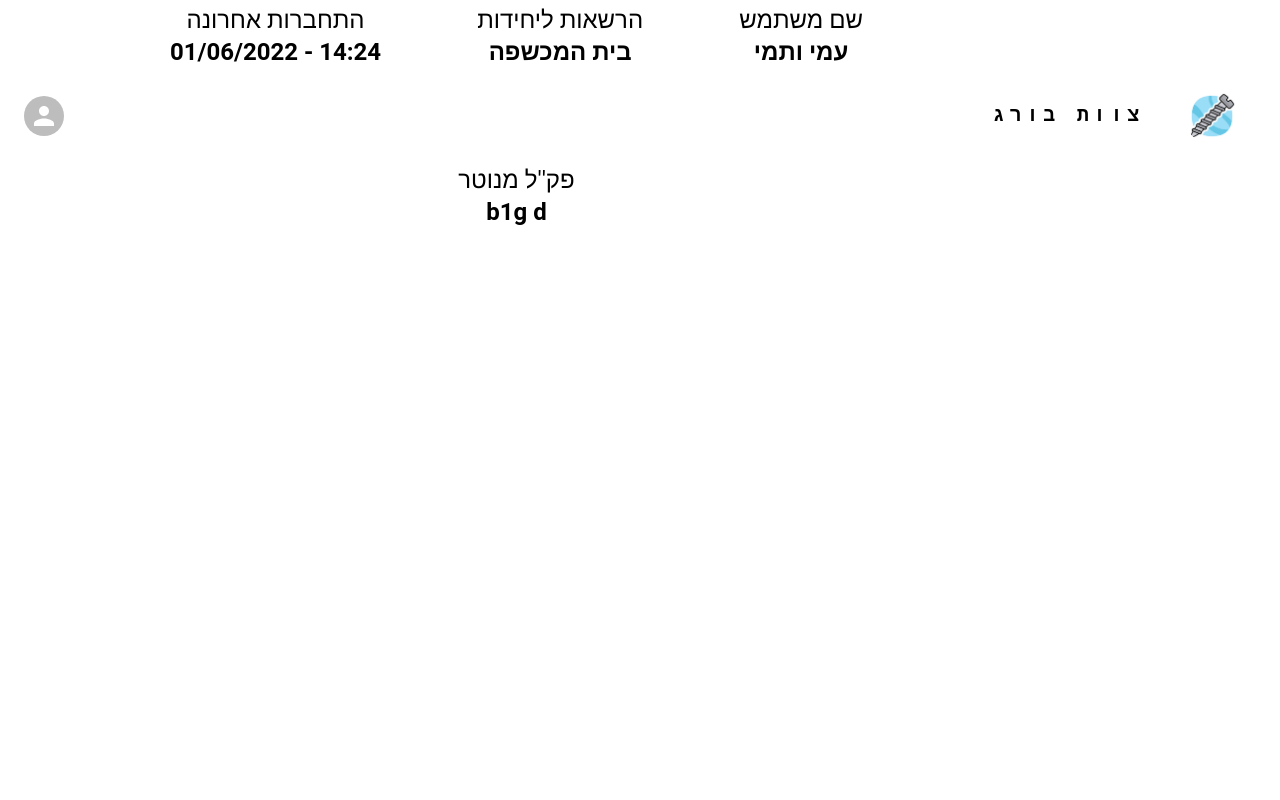
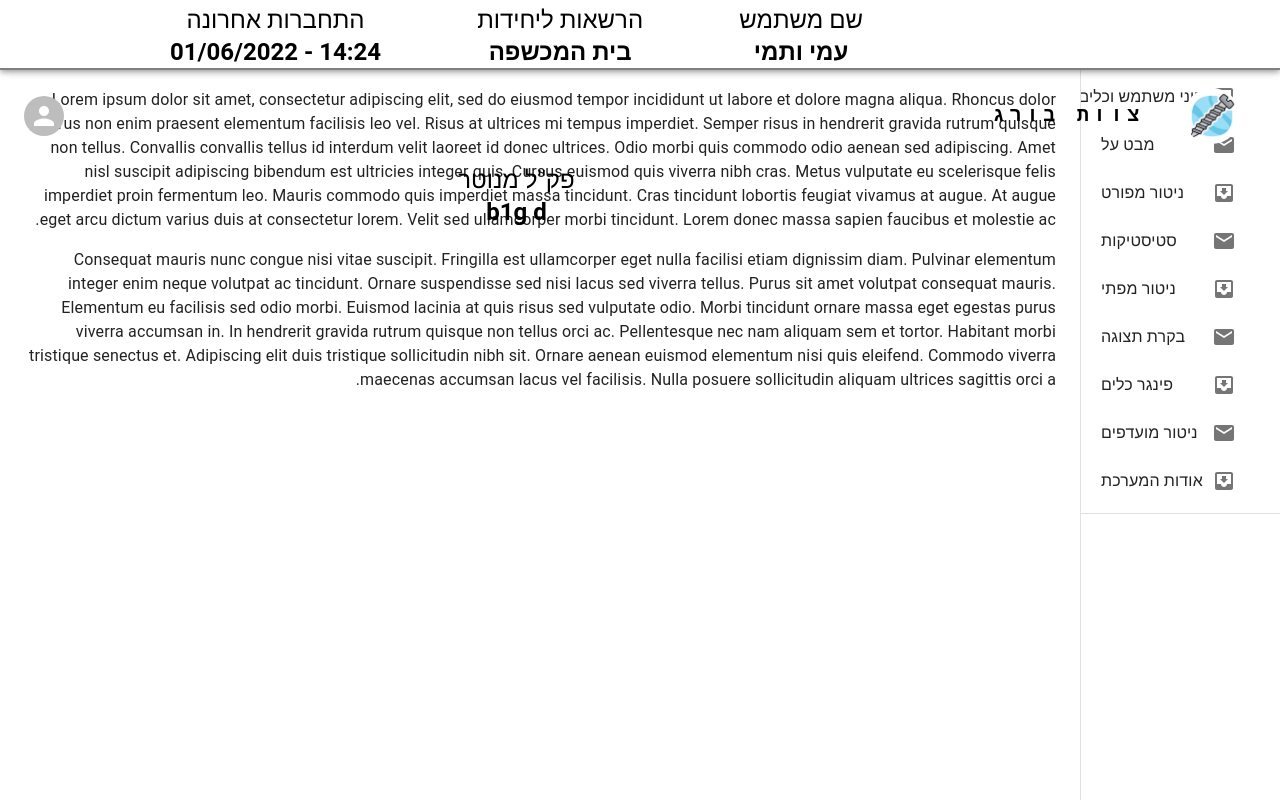
Before and after one commit to amiteli/MonitoringSite, a React (Vite) app: page / in a window 1280 px wide. Built offline with nearby package versions, Linux system fonts and the light colour scheme.

Commit message:
add sideBarMenu

```diff
--- a/src/App.tsx
+++ b/src/App.tsx
@@ -2,6 +2,7 @@ import { useState } from "react";
 import logo from "./logo.svg";
 import HeaderAppBar from "./components/HeaderAppBar";
 import { Box } from "@mui/material";
+import SideMenu from "./components/SideMenu";
 
 const HeaderData = {
   userName: "עמי ותמי",
@@ -19,7 +20,8 @@ function App() {
         overflow: "hidden",
       }}
     >
-      <HeaderAppBar HeaderData={HeaderData} />
+      <SideMenu />
+      {/* <HeaderAppBar HeaderData={HeaderData} /> */}
     </Box>
   );
 }
--- a/src/components/HeaderAppBar.tsx
+++ b/src/components/HeaderAppBar.tsx
@@ -16,6 +16,13 @@ import screw from "../images/screw.png";
 import HeaderInfo from "./HeaderInfo";
 
 type IProps = HeaderData;
+
+const HeaderData = {
+  userName: "עמי ותמי",
+  Permissions: "בית המכשפה",
+  lastLogIn: "14:24 - 01/06/2022",
+  pakalMonitored: "b1g d",
+};
 
 type HeaderData = {
   userName: string;
@@ -58,7 +65,16 @@ const HeaderAppBar = (props: IProps) => {
   };
 
   return (
-    <AppBar position="static" sx={{ backgroundColor: "white", color: "black" }}>
+    <AppBar
+      position="fixed"
+      sx={{
+        backgroundColor: "white",
+        height: "70px",
+        color: "black",
+        borderBottom: "2px solid grey",
+        zIndex: (theme) => theme.zIndex.drawer + 1,
+      }}
+    >
       <Container maxWidth="xl">
         <Toolbar disableGutters>
           <Avatar
--- /dev/null
+++ b/src/components/SideMenu.tsx
@@ -0,0 +1,256 @@
+import * as React from "react";
+import { styled, useTheme, Theme, CSSObject } from "@mui/material/styles";
+import Box from "@mui/material/Box";
+import MuiDrawer from "@mui/material/Drawer";
+import MuiAppBar, { AppBarProps as MuiAppBarProps } from "@mui/material/AppBar";
+import Toolbar from "@mui/material/Toolbar";
+import List from "@mui/material/List";
+import CssBaseline from "@mui/material/CssBaseline";
+import Typography from "@mui/material/Typography";
+import Divider from "@mui/material/Divider";
+import IconButton from "@mui/material/IconButton";
+import MenuIcon from "@mui/icons-material/Menu";
+import ChevronLeftIcon from "@mui/icons-material/ChevronLeft";
+import ChevronRightIcon from "@mui/icons-material/ChevronRight";
+import ListItem from "@mui/material/ListItem";
+import ListItemButton from "@mui/material/ListItemButton";
+import ListItemIcon from "@mui/material/ListItemIcon";
+import ListItemText from "@mui/material/ListItemText";
+import InboxIcon from "@mui/icons-material/MoveToInbox";
+import MailIcon from "@mui/icons-material/Mail";
+import HeaderAppBar from "./HeaderAppBar";
+
+interface AppBarProps extends MuiAppBarProps {
+  open?: boolean;
+}
+
+const HeaderData = {
+  userName: "עמי ותמי",
+  Permissions: "בית המכשפה",
+  lastLogIn: "14:24 - 01/06/2022",
+  pakalMonitored: "b1g d",
+};
+
+const sideBarMenuList = [
+  {
+    title: "נתוני משתמש וכלים",
+    icon: "david",
+    navigationTo: "/david",
+  },
+  {
+    title: "מבט על",
+    icon: "david",
+    navigationTo: "/david",
+  },
+  {
+    title: "ניטור מפורט",
+    icon: "david",
+    navigationTo: "/david",
+  },
+  {
+    title: "סטיסטיקות",
+    icon: "david",
+    navigationTo: "/david",
+  },
+  {
+    title: "ניטור מפתי",
+    icon: "david",
+    navigationTo: "/david",
+  },
+  {
+    title: "בקרת תצוגה",
+    icon: "david",
+    navigationTo: "/david",
+  },
+  {
+    title: "פינגר כלים",
+    icon: "david",
+    navigationTo: "/david",
+  },
+  {
+    title: "ניטור מועדפים",
+    icon: "david",
+    navigationTo: "/david",
+  },
+  {
+    title: "אודות המערכת",
+    icon: "david",
+    navigationTo: "/david",
+  },
+];
+
+const AppBar = styled(MuiAppBar, {
+  shouldForwardProp: (prop) => prop !== "open",
+})<AppBarProps>(({ theme, open }) => ({
+  zIndex: theme.zIndex.drawer + 1,
+  transition: theme.transitions.create(["width", "margin"], {
+    easing: theme.transitions.easing.sharp,
+    duration: theme.transitions.duration.leavingScreen,
+  }),
+  ...(open && {
+    marginLeft: drawerWidth,
+    width: `calc(100% - ${drawerWidth}px)`,
+    transition: theme.transitions.create(["width", "margin"], {
+      easing: theme.transitions.easing.sharp,
+      duration: theme.transitions.duration.enteringScreen,
+    }),
+  }),
+}));
+
+const drawerWidth = 200;
+
+const openedMixin = (theme: Theme): CSSObject => ({
+  width: drawerWidth,
+  transition: theme.transitions.create("width", {
+    easing: theme.transitions.easing.sharp,
+    duration: theme.transitions.duration.enteringScreen,
+  }),
+  overflowX: "hidden",
+});
+
+const closedMixin = (theme: Theme): CSSObject => ({
+  transition: theme.transitions.create("width", {
+    easing: theme.transitions.easing.sharp,
+    duration: theme.transitions.duration.leavingScreen,
+  }),
+  overflowX: "hidden",
+  width: `calc(${theme.spacing(7)} + 1px)`,
+  [theme.breakpoints.up("sm")]: {
+    width: `calc(${theme.spacing(8)} + 1px)`,
+  },
+});
+
+const DrawerHeader = styled("div")(({ theme }) => ({
+  display: "flex",
+  alignItems: "center",
+
+  justifyContent: "flex-end",
+  padding: theme.spacing(0, 1),
+  // necessary for content to be below app bar
+  ...theme.mixins.toolbar,
+}));
+
+const Drawer = styled(MuiDrawer, {
+  shouldForwardProp: (prop) => prop !== "open",
+})(({ theme, open }) => ({
+  width: drawerWidth,
+  flexShrink: 0,
+  whiteSpace: "nowrap",
+  boxSizing: "border-box",
+  ...(open && {
+    ...openedMixin(theme),
+    "& .MuiDrawer-paper": openedMixin(theme),
+  }),
+  ...(!open && {
+    ...closedMixin(theme),
+    "& .MuiDrawer-paper": closedMixin(theme),
+  }),
+}));
+
+export default function SideMenu() {
+  const theme = useTheme();
+  const [open, setOpen] = React.useState(true);
+
+  const handleDrawerOpen = () => {
+    setOpen(true);
+  };
+
+  const handleDrawerClose = () => {
+    setOpen(false);
+  };
+
+  return (
+    <Box sx={{ display: "flex" }}>
+      <CssBaseline />
+      <HeaderAppBar HeaderData={HeaderData} />
+
+      <Box sx={{ display: "flex" }}>
+        <CssBaseline />
+        {/* <AppBar position="fixed" open={open}>
+          <Toolbar>
+            <IconButton
+              color="inherit"
+              aria-label="open drawer"
+              onClick={handleDrawerOpen}
+              edge="start"
+              sx={{
+                marginRight: 5,
+                ...(open && { display: "none" }),
+              }}
+            >
+              <MenuIcon />
+            </IconButton>
+            <Typography variant="h6" noWrap component="div">
+              Mini variant drawer
+            </Typography>
+          </Toolbar>
+        </AppBar> */}
+        <Drawer variant="permanent" open={open} anchor="right">
+          <DrawerHeader></DrawerHeader>
+          <Divider />
+          <List>
+            {sideBarMenuList.map((text, index) => (
+              <ListItem key={index} disablePadding sx={{ display: "block" }}>
+                <ListItemButton
+                  sx={{
+                    minHeight: 48,
+                    justifyContent: open ? "initial" : "center",
+                    px: 2.5,
+                  }}
+                >
+                  <ListItemIcon
+                    sx={{
+                      minWidth: 0,
+                      mr: open ? 3 : "auto",
+                      justifyContent: "center",
+                    }}
+                  >
+                    {index % 2 === 0 ? <InboxIcon /> : <MailIcon />}
+                  </ListItemIcon>
+                  <ListItemText
+                    primary={text.title}
+                    sx={{ opacity: open ? 1 : 0 }}
+                  />
+                </ListItemButton>
+              </ListItem>
+            ))}
+          </List>
+          <Divider />
+        </Drawer>
+        <Box component="main" sx={{ flexGrow: 1, p: 3 }}>
+          <DrawerHeader />
+          <Typography paragraph>
+            Lorem ipsum dolor sit amet, consectetur adipiscing elit, sed do
+            eiusmod tempor incididunt ut labore et dolore magna aliqua. Rhoncus
+            dolor purus non enim praesent elementum facilisis leo vel. Risus at
+            ultrices mi tempus imperdiet. Semper risus in hendrerit gravida
+            rutrum quisque non tellus. Convallis convallis tellus id interdum
+            velit laoreet id donec ultrices. Odio morbi quis commodo odio aenean
+            sed adipiscing. Amet nisl suscipit adipiscing bibendum est ultricies
+            integer quis. Cursus euismod quis viverra nibh cras. Metus vulputate
+            eu scelerisque felis imperdiet proin fermentum leo. Mauris commodo
+            quis imperdiet massa tincidunt. Cras tincidunt lobortis feugiat
+            vivamus at augue. At augue eget arcu dictum varius duis at
+            consectetur lorem. Velit sed ullamcorper morbi tincidunt. Lorem
+            donec massa sapien faucibus et molestie ac.
+          </Typography>
+          <Typography paragraph>
+            Consequat mauris nunc congue nisi vitae suscipit. Fringilla est
+            ullamcorper eget nulla facilisi etiam dignissim diam. Pulvinar
+            elementum integer enim neque volutpat ac tincidunt. Ornare
+            suspendisse sed nisi lacus sed viverra tellus. Purus sit amet
+            volutpat consequat mauris. Elementum eu facilisis sed odio morbi.
+            Euismod lacinia at quis risus sed vulputate odio. Morbi tincidunt
+            ornare massa eget egestas purus viverra accumsan in. In hendrerit
+            gravida rutrum quisque non tellus orci ac. Pellentesque nec nam
+            aliquam sem et tortor. Habitant morbi tristique senectus et.
+            Adipiscing elit duis tristique sollicitudin nibh sit. Ornare aenean
+            euismod elementum nisi quis eleifend. Commodo viverra maecenas
+            accumsan lacus vel facilisis. Nulla posuere sollicitudin aliquam
+            ultrices sagittis orci a.
+          </Typography>
+        </Box>
+      </Box>
+    </Box>
+  );
+}
```
